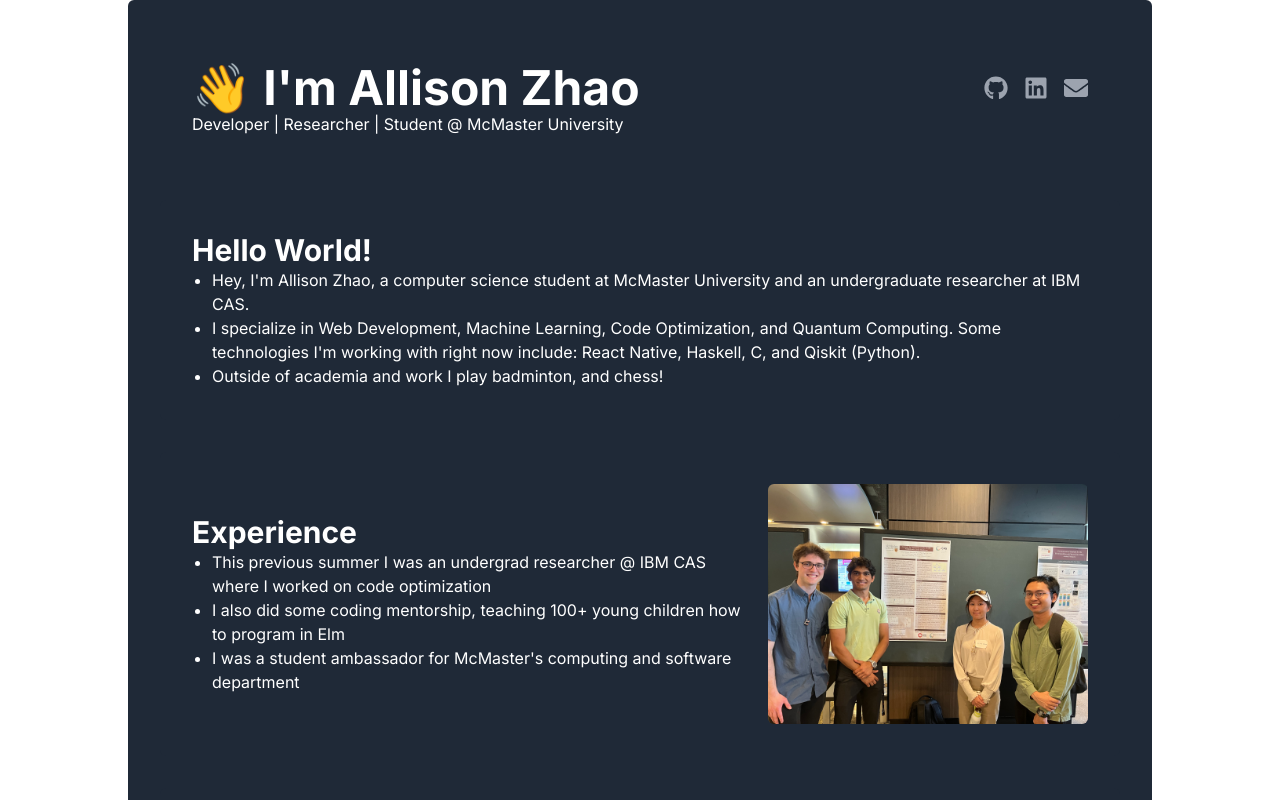
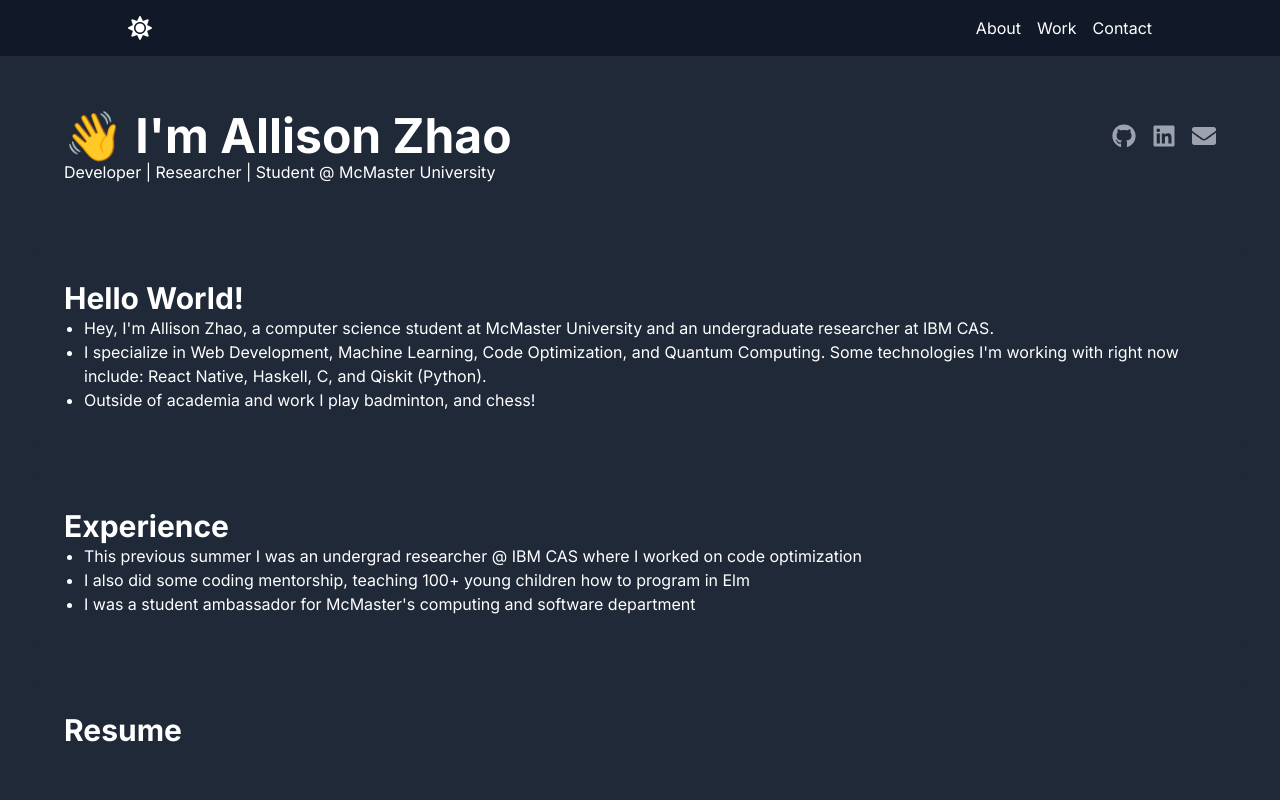
Before and after one commit to allison-stack/personal-website, a Next.js app: page / in a window 1280 px wide. Shown: the top 800 px of the page. Built offline with nearby package versions, Linux system fonts and the light colour scheme.

Commit message:
add a navbar and light/dark toggle

```diff
--- a/app/page.tsx
+++ b/app/page.tsx
@@ -1,10 +1,39 @@
-import { useState } from "react";
-import { FaGithub, FaLinkedin, FaEnvelope } from "react-icons/fa";
+"use client";
+
+import { useState, useEffect } from "react";
+import { FaGithub, FaLinkedin, FaEnvelope, FaSun, FaMoon } from "react-icons/fa";
 
 export default function Home() {
+  const [isDarkMode, setIsDarkMode] = useState(true);
+  const [lastUpdated, setLastUpdated] = useState<string>("");
+
+  useEffect(() => {
+    // Set the last updated date when the component mounts
+    setLastUpdated(new Date().toUTCString());
+  }, []);
+
+  const toggleTheme = () => {
+    setIsDarkMode(!isDarkMode);
+    document.documentElement.classList.toggle('dark', !isDarkMode);
+  };
+
   return (
-    <main className="max-w-5xl mx-auto p-8 bg-gray-800 rounded-md text-white">
-      <section className="mb-8 bg-gray-1000 p-8 rounded-md">
+    <div className={`flex flex-col min-h-screen ${isDarkMode ? 'bg-gray-800 text-white' : 'bg-white text-gray-900'}`}>
+      <nav className={`bg-gray-900 text-white p-4 fixed w-full top-0 z-10 ${isDarkMode ? 'bg-gray-900' : 'bg-gray-100'}`}>
+        <div className="max-w-5xl mx-auto flex justify-between items-center">
+          <button onClick={toggleTheme} className="text-2xl">
+            {isDarkMode ? <FaSun /> : <FaMoon />}
+          </button>
+          <div className="space-x-4">
+            <a href="#about" className={`hover:text-gray-300 ${isDarkMode ? 'hover:text-gray-300' : 'hover:text-gray-600'}`}>About</a>
+            <a href="#work" className={`hover:text-gray-300 ${isDarkMode ? 'hover:text-gray-300' : 'hover:text-gray-600'}`}>Work</a>
+            <a href="#contact" className={`hover:text-gray-300 ${isDarkMode ? 'hover:text-gray-300' : 'hover:text-gray-600'}`}>Contact</a>
+          </div>
+        </div>
+      </nav>
+
+      <main className="flex-1 p-8 pt-20">
+        <section id="about" className={`mb-8 p-8 rounded-md ${isDarkMode ? 'bg-gray-1000' : 'bg-gray-200'}`}>
           <div className="flex justify-between items-center">
             <h1 className="text-5xl font-bold">👋 I&apos;m Allison Zhao</h1>
             <div className="flex items-center space-x-4">
@@ -22,7 +51,7 @@ export default function Home() {
           <p>Developer | Researcher | Student @ McMaster University</p>
         </section>
 
-      <section className="mb-8 bg-gray-800 p-8 rounded-md">
+      <section id="work" className={`mb-8 p-8 rounded-md ${isDarkMode ? 'bg-gray-800' : 'bg-gray-100'}`}>
         <h2 className="text-3xl font-bold">Hello World!</h2>
           <ul className="list-disc pl-5">
             <li>Hey, I&apos;m Allison Zhao, a computer science student at McMaster University and an undergraduate researcher at IBM CAS.</li>
@@ -31,7 +60,7 @@ export default function Home() {
           </ul>
       </section>
 
-      <section className="mb-8 bg-gray-800 p-8 rounded-md flex items-center">
+      <section id="experience" className={`mb-8 p-8 rounded-md flex items-center ${isDarkMode ? 'bg-gray-800' : 'bg-gray-100'}`}>
         <div className="mr-4">
           <h2 className="text-3xl font-bold">Experience</h2>
           <ul className="list-disc pl-5">
@@ -40,18 +69,14 @@ export default function Home() {
             <li>I was a student ambassador for McMaster&apos;s computing and software department</li>
           </ul>
         </div>
-
-        <div className="flex-shrink-0">
-          <img src="IBM_CAS_Poster.png" alt="Experience Image" className="w-50 h-60 object-cover rounded-md" />
-        </div>
       </section>
 
-      <section className="mb-8 bg-gray-800 p-8 rounded-md">
+      <section id="resume" className={`mb-8 p-8 rounded-md ${isDarkMode ? 'bg-gray-800' : 'bg-gray-100'}`}>
         <h2 className="text-3xl font-bold">Resume</h2>
         <embed src="/Allison_s_Resume_Jan2024.pdf" type="application/pdf" width="100%" height="600px" />
       </section>
 
-      <section className="text-sm text-white bg-gray-800 p-4 rounded-md mt-8">
+      <section id="contact" className={`text-sm p-4 rounded-md mt-8 ${isDarkMode ? 'bg-gray-800' : 'bg-gray-100'}`}>
         <div className="flex items-center justify-between">
           <div className="flex space-x-4">
             <a href="https://github.com/allison-stack" target="_blank" rel="noopener noreferrer">
@@ -65,12 +90,12 @@ export default function Home() {
             </a>
           </div>
 
-          {/* Additional Footer Content */}
           <div>
-            Last updated: {new Date().toUTCString()}
+            Last updated: {lastUpdated}
           </div>
         </div>
       </section>
     </main>
+  </div>
   );
 }
```
Lines whose indentation alone changed are shown as unchanged.
